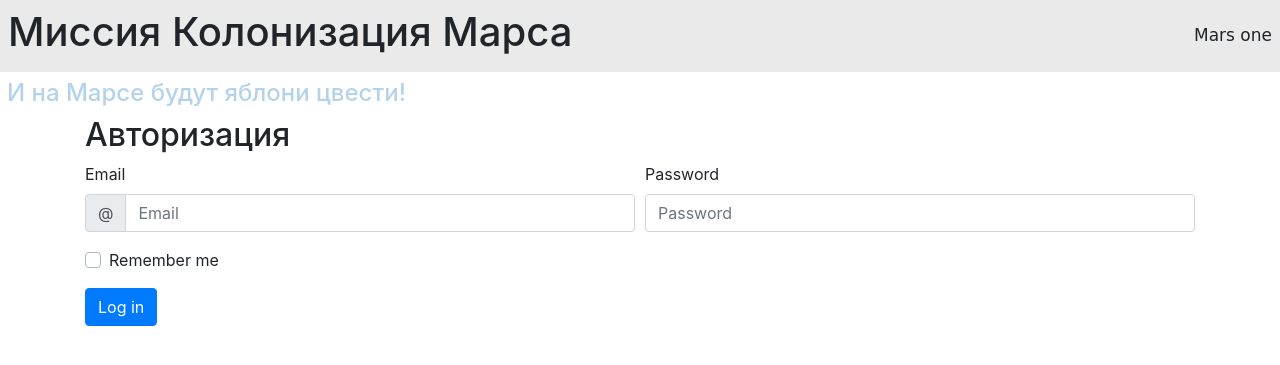
After one commit to thecattest/mars-one, a Flask app: page /login in a window 1280 px wide. The commit adds this page. Shown: the top 365 px of the page. Run offline with Flask 2, Linux system fonts and the light colour scheme; some libraries are stand-ins or nearby versions.

Commit message:
create login form

```diff
--- a/data/users.py
+++ b/data/users.py
@@ -5,9 +5,10 @@ from sqlalchemy import orm
 from werkzeug.security import check_password_hash, generate_password_hash
 
 from .db_session import SqlAlchemyBase
+from flask_login import UserMixin
 
 
-class User(SqlAlchemyBase):
+class User(SqlAlchemyBase, UserMixin):
     __tablename__ = 'users'
 
     id = sqlalchemy.Column(sqlalchemy.Integer,
@@ -25,7 +26,7 @@ class User(SqlAlchemyBase):
                                       default=datetime.datetime.now)
 
     jobs = orm.relation("Jobs", back_populates='user')
-    # departments = orm.relation("Department", back_populates='user')
+    departments = orm.relation("Department", back_populates='user')
 
     def set_password(self, password):
         self.hashed_password = generate_password_hash(password)
--- a/main.py
+++ b/main.py
@@ -1,9 +1,10 @@
 from flask import Flask, render_template, request, redirect, make_response, session
+from flask_login import LoginManager, login_user, login_required
 
 from flask_wtf import FlaskForm
-from wtforms import StringField, PasswordField, SubmitField, IntegerField
+from wtforms import StringField, PasswordField, SubmitField, IntegerField, BooleanField
 from wtforms.fields.html5 import EmailField
-from wtforms.validators import InputRequired, EqualTo, ValidationError
+from wtforms.validators import DataRequired, EqualTo, ValidationError
 
 from data import db_session
 from data.__all_models import User, Jobs, Department
@@ -11,16 +12,17 @@ from data.__all_models import User, Jobs, Department
 import datetime
 
 app = Flask(__name__)
+login_manager = LoginManager()
+login_manager.init_app(app)
 app.config['SECRET_KEY'] = 'yandexlyceum_secret_key'
 
 db_session.global_init("db/mars.sqlite")
 
 
-def validate_email(form, field):
+@login_manager.user_loader
+def load_user(user_id):
     session = db_session.create_session()
-    user = session.query(User).filter(User.email == field.data).first()
-    if not user is None:
-        raise ValidationError('User with this email already exists')
+    return session.query(User).get(user_id)
 
 
 def log(error):
@@ -49,27 +51,41 @@ def register_user(form):
         session.commit()
     except Exception as error:
         log(error)
-        return False, "Error was occured. Please, try again", "alert-danger"
+        return False, "Error was occurred. Please, try again"
     else:
-        return True, "User was successfully registered!", "alert-success"
+        return True, ""
+
+
+def validate_email(form, field):
+    session = db_session.create_session()
+    user = session.query(User).filter(User.email == field.data).first()
+    if not user is None:
+        raise ValidationError('User with this email already exists')
 
 
 class RegisterForm(FlaskForm):
-    email = EmailField('Your Email', validators=[InputRequired(), validate_email])
-    password = PasswordField('Password', validators=[InputRequired(),
+    email = EmailField('Your Email', validators=[DataRequired(), validate_email])
+    password = PasswordField('Password', validators=[DataRequired(),
                                                    EqualTo('password_confirmation', message='Passwords must match')])
-    password_confirmation = PasswordField('Repeat Password', validators=[InputRequired()])
+    password_confirmation = PasswordField('Repeat Password', validators=[DataRequired()])
 
-    surname = StringField("Your Surname", validators=[InputRequired()])
-    name = StringField("Your Name", validators=[InputRequired()])
-    age = IntegerField("Your age", validators=[InputRequired()])
+    surname = StringField("Your Surname", validators=[DataRequired()])
+    name = StringField("Your Name", validators=[DataRequired()])
+    age = IntegerField("Your age", validators=[DataRequired()])
 
-    position = StringField("Your Position", validators=[InputRequired()])
-    speciality = StringField("Speciality", validators=[InputRequired()])
+    position = StringField("Your Position", validators=[DataRequired()])
+    speciality = StringField("Speciality", validators=[DataRequired()])
 
-    address = StringField("Your address", validators=[InputRequired()])
+    address = StringField("Your address", validators=[DataRequired()])
 
     submit = SubmitField('Register')
+
+
+class LoginForm(FlaskForm):
+    email = EmailField('Email', validators=[DataRequired()])
+    password = PasswordField('Password', validators=[DataRequired()])
+    remember_me = BooleanField('Remember me')
+    submit = SubmitField('Log in')
 
 
 @app.route("/")
@@ -91,14 +107,29 @@ def index():
 
 @app.route("/register", methods=['GET', 'POST'])
 def register():
+    message = ""
     form = RegisterForm()
-    messages = []
     if form.validate_on_submit():
-        ok, message, mes_class = register_user(form)
-        messages.append((message, mes_class))
+        ok, message = register_user(form)
+        print(message)
         if ok:
             return redirect('/register')
-    return render_template("register.html", title="Register", form=form, messages=messages)
+    return render_template("register.html", title="Register", form=form, message=message)
+
+
+@app.route('/login', methods=['GET', 'POST'])
+def login():
+    form = LoginForm()
+    if form.validate_on_submit():
+        session = db_session.create_session()
+        user = session.query(User).filter(User.email == form.email.data).first()
+        if user and user.check_password(form.password.data):
+            login_user(user, remember=form.remember_me.data)
+            return redirect("/")
+        return render_template("login.html",
+                               message="Password or login is incorrect",
+                               form=form)
+    return render_template('login.html', title='Log in', form=form)
 
 
 @app.route("/cookie_test")
--- /dev/null
+++ b/templates/login.html
@@ -0,0 +1,52 @@
+{% extends "base.html" %}
+
+{% block content %}
+
+<h2>Авторизация</h2>
+{{message}}
+{% if message %}
+<div class="alert alert-danger">{{message}}</div>
+{% endif %}
+<form method="post">
+    {{form.hidden_tag()}}
+    <div class="form-row">
+        <div class="form-group col-md-6">
+            {{form.email.label}}
+            <div class="input-group">
+                <div class="input-group-prepend">
+                    <div class="input-group-text">@</div>
+                </div>
+                {{ form.email(class="form-control", type="email", placeholder="Email") }}
+            </div>
+            {% for error in form.email.errors %}
+            <small class="form-text red">
+                {{ error }}
+            </small>
+            {% endfor %}
+        </div>
+        <div class="form-group col-md-6">
+            {{form.password.label}}
+            {{ form.password(type="password", class="form-control", placeholder="Password") }}
+            {% for error in form.password.errors %}
+            <small class="form-text red">
+                {{ error }}
+            </small>
+            {% endfor %}
+        </div>
+    </div>
+    <div class="form-group">
+        <div class="custom-control custom-checkbox">
+            {{ form.remember_me(type="checkbox", class="custom-control-input") }}
+            {{form.remember_me.label(class="custom-control-label")}}
+            {% for error in form.password.errors %}
+            <small class="form-text red">
+                {{ error }}
+            </small>
+            {% endfor %}
+        </div>
+    </div>
+    {{ form.submit(class="btn btn-primary", type="submit") }}
+
+</form>
+
+{% endblock %}
```
Also changed, not shown: log.txt (+24 -0 lines), templates/register.html (+8 -8 lines), db/mars.sqlite.
